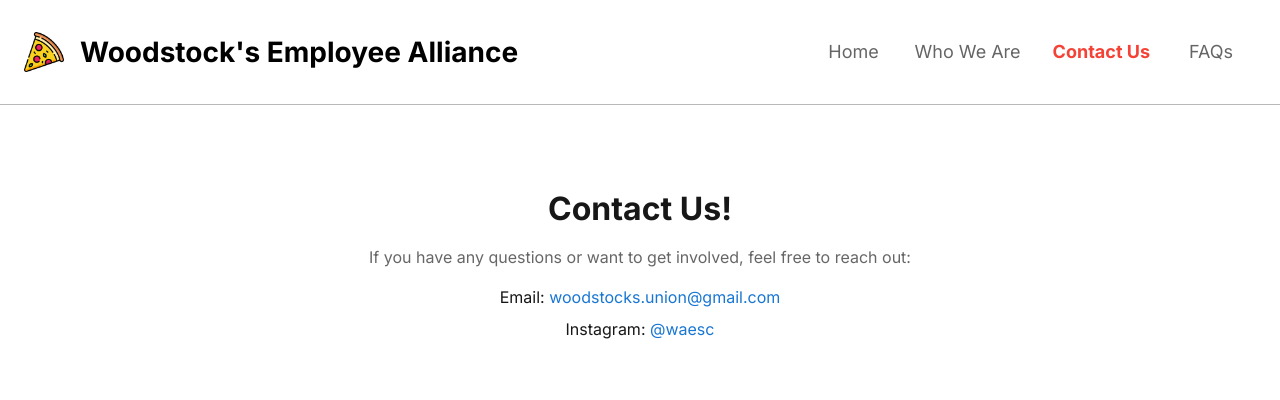
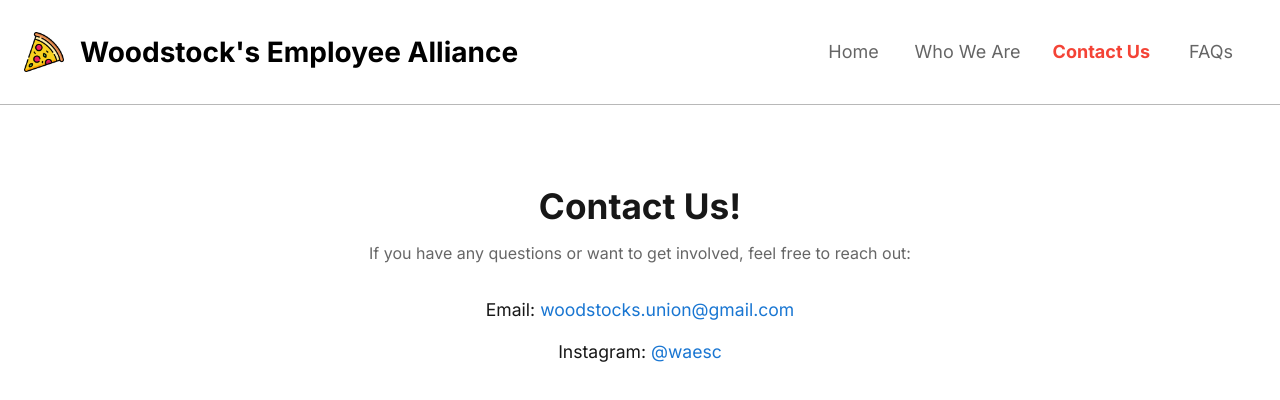
Before and after one commit to zokamou/WoodstocksUnion, a Next.js app: page /contact-us in a window 1280 px wide. Shown: the top 400 px of the page. Built offline with nearby package versions, Linux system fonts and the light colour scheme.

Commit message:
fix contact page

```diff
--- a/src/app/contact-us/page.tsx
+++ b/src/app/contact-us/page.tsx
@@ -1,24 +1,25 @@
-// import ImageCarousel from "./Components/Carousel";
-import {Box, Typography, Link} from '@mui/material';
+'use client';
+import { Box, Typography, Link, Container } from '@mui/material';
 
 export default function Home() {
-
-
   return (
-    <div style={{ width: "100vw", height:"100vh", margin: 0 }}>
-        <Box sx={{display:'flex', flexDirection:'column', marginTop:"80px", justifyContent:'center', alignItems:'center'}}>
-          <Box sx={{display:'flex', justifyContent:'center'}}>
-            <Typography sx={{fontWeight:'bold', fontSize: "32px"}}>
+    <Box sx={{ width: '100vw', minHeight: '100vh', py: { xs: 6, md: 10 }, px: 2 }}>
+      <Container maxWidth="sm" sx={{ textAlign: 'center' }}>
+        <Typography
+          variant="h4"
+          fontWeight="bold"
+          gutterBottom
+          sx={{ fontSize: { xs: '1.8rem', md: '2.2rem' } }}
+        >
           Contact Us!
         </Typography>
-          </Box>
-          <Box sx={{marginTop: '-40px', display: 'flex', justifyContent: 'center', alignItems: 'center', width: '800px', height: '200px', flexDirection:'column'}}>
-            <Typography variant="body1" color="text.secondary" sx={{ mb: 2 }}>
+
+        <Typography variant="body1" color="text.secondary" sx={{ mb: 4 }}>
           If you have any questions or want to get involved, feel free to reach out:
         </Typography>
 
-            <Box sx={{ mb: 1 }}>
-              <Typography variant="body1">
+        <Box sx={{ mb: 2 }}>
+          <Typography variant="body1" sx={{ fontSize: { xs: '1rem', md: '1.1rem' } }}>
             Email:{' '}
             <Link href="mailto:woodstocks.union@gmail.com" underline="hover">
               woodstocks.union@gmail.com
@@ -27,16 +28,19 @@ export default function Home() {
         </Box>
 
         <Box>
-              <Typography variant="body1">
+          <Typography variant="body1" sx={{ fontSize: { xs: '1rem', md: '1.1rem' } }}>
             Instagram:{' '}
-                <Link href="https://instagram.com/waesc" target="_blank" rel="noopener" underline="hover">
+            <Link
+              href="https://instagram.com/waesc"
+              target="_blank"
+              rel="noopener noreferrer"
+              underline="hover"
+            >
               @waesc
             </Link>
           </Typography>
         </Box>
+      </Container>
     </Box>
-      </Box>
-
-    </div>
   );
 }
```
Lines whose indentation alone changed are shown as unchanged.
